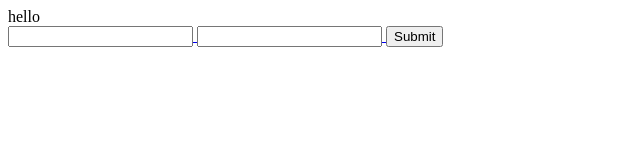
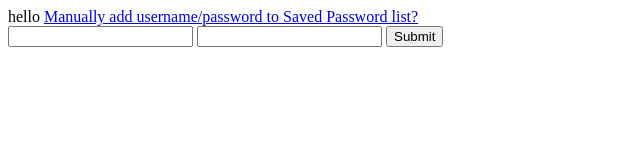
Before and after one commit to jeroen256/jeroen256.github.io, a plain HTML site: page index.html in a window 1280 px wide. Shown: the whole page, without its empty margins (0-640 px from the left). Drawn offline with Linux system fonts and the light colour scheme.

Commit message:
fix: close a again

```diff
--- a/index.html
+++ b/index.html
@@ -1,7 +1,7 @@
 hello
 
 
-<a href="https://superuser.com/questions/781639/manually-add-username-password-to-saved-password-list/1084364"><Manually add username/password to Saved Password list?</a><br>
+<a href="https://superuser.com/questions/781639/manually-add-username-password-to-saved-password-list/1084364">Manually add username/password to Saved Password list?</a><br>
 <form method=post>
   <input name=username>
   <input type=password name=password>
```
